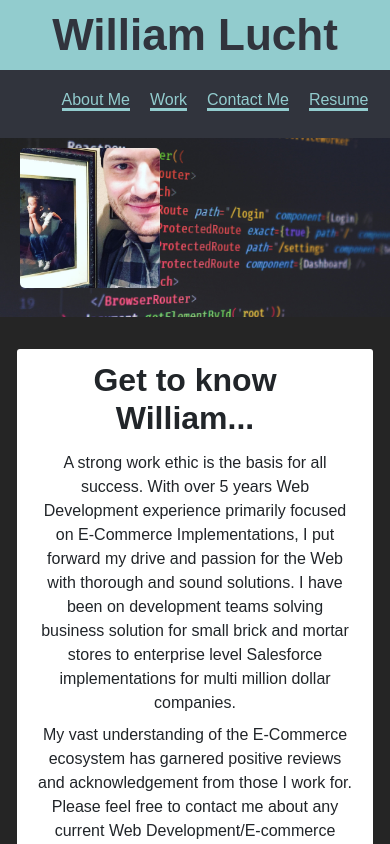
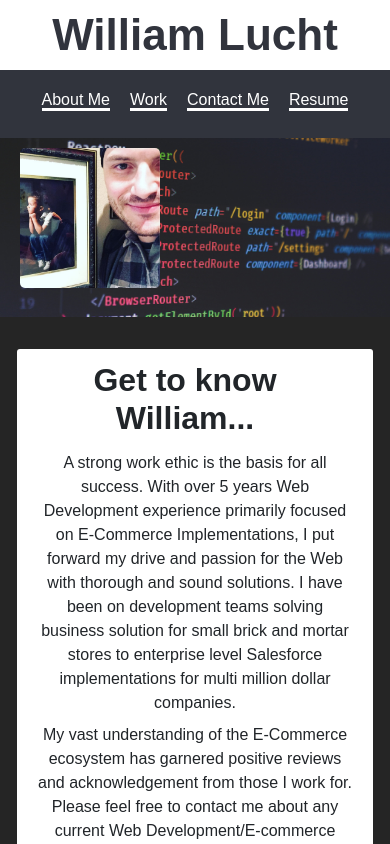
Before and after one commit to d606n6k/react-portfolio, a React (Create React App) app: page / in a window 390 px wide. Shown: the top 844 px of the page. Built offline with nearby package versions, Linux system fonts and the light colour scheme.

Commit message:
fixed some mobile and tablet bugs

```diff
--- a/src/assets/styles/style.css
+++ b/src/assets/styles/style.css
@@ -46,15 +46,26 @@ header {
   padding: 15px 0;
 }
 
+.nav-ul {
+  padding-left: 0;
+}
+
 .nav-flex-container {
   justify-content: center;
   flex-direction: row;
 }
 
 nav a {
-  color: #92ccce;
-  border-bottom: 3px solid #92ccce;
+  background-color: #31343d;
+  color: #fff;
+  border-bottom: 3px solid #fff;
+}
+
+nav a:hover {
+  color: #ff9425;
   text-decoration: none;
+  border-bottom: 3px solid #ff9425;
+  transition: 0.5s;
 }
 
 h1 {
@@ -62,7 +73,7 @@ h1 {
   font-size: 44px;
   flex: 1 0 60px;
   line-height: 70px;
-  background-color: #92ccce;
+  background-color: #ffffff;
 }
 
 .container ul li {
--- a/src/components/Header.js
+++ b/src/components/Header.js
@@ -2,7 +2,7 @@ import React from "react";
 import Pdf from "../assets/pdf/williamlucht-resume.pdf";
 // import logo from "../logo.svg";
 
-function Header(props) {
+function Header() {
   return (
     <div className="App">
       <header className="flex-container">
@@ -11,7 +11,7 @@ function Header(props) {
         </section>
         <section id="navigation" className="flex-wrap">
           <nav>
-            <ul className="flex-container nav-flex-container">
+            <ul className="nav-ul flex-container nav-flex-container">
               <li>
                 <a href="#about-me-inner">About Me</a>
               </li>
```
